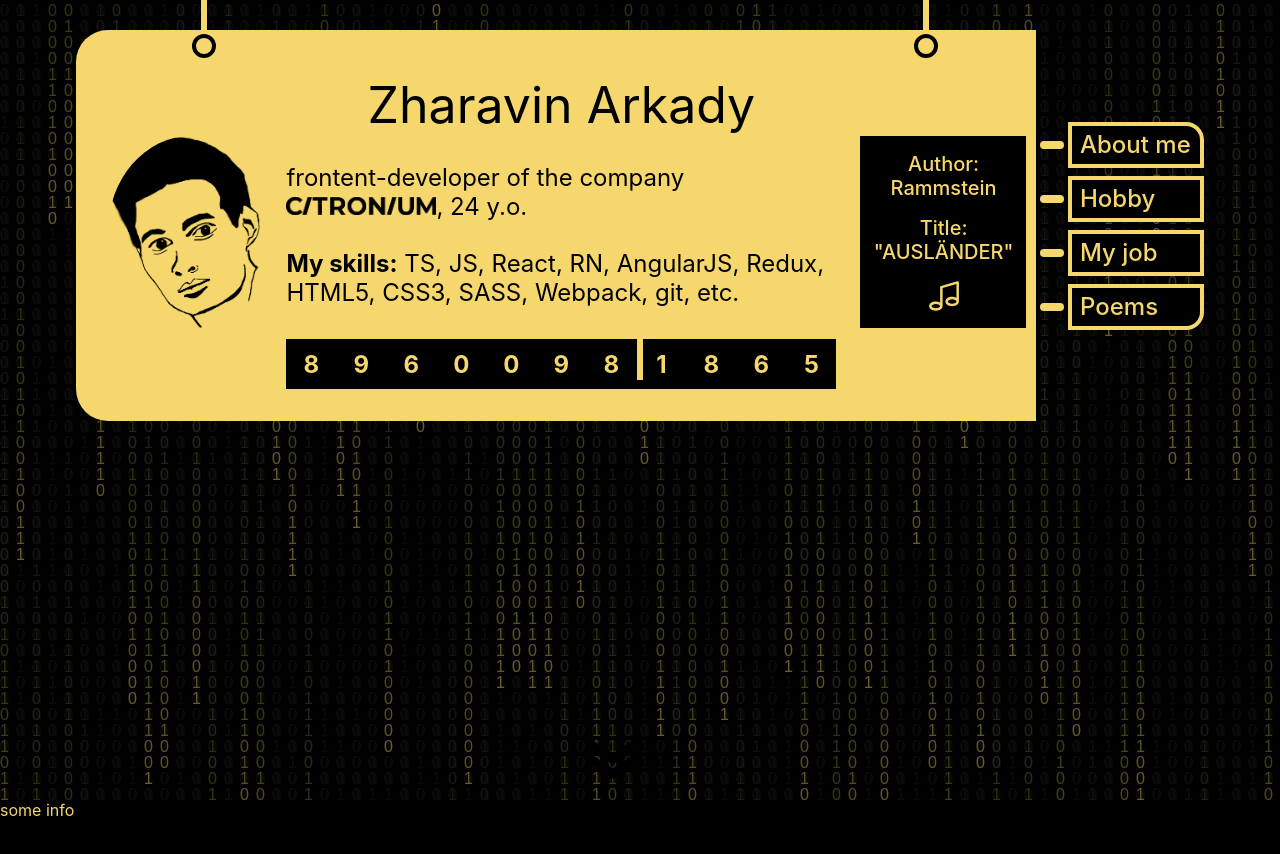
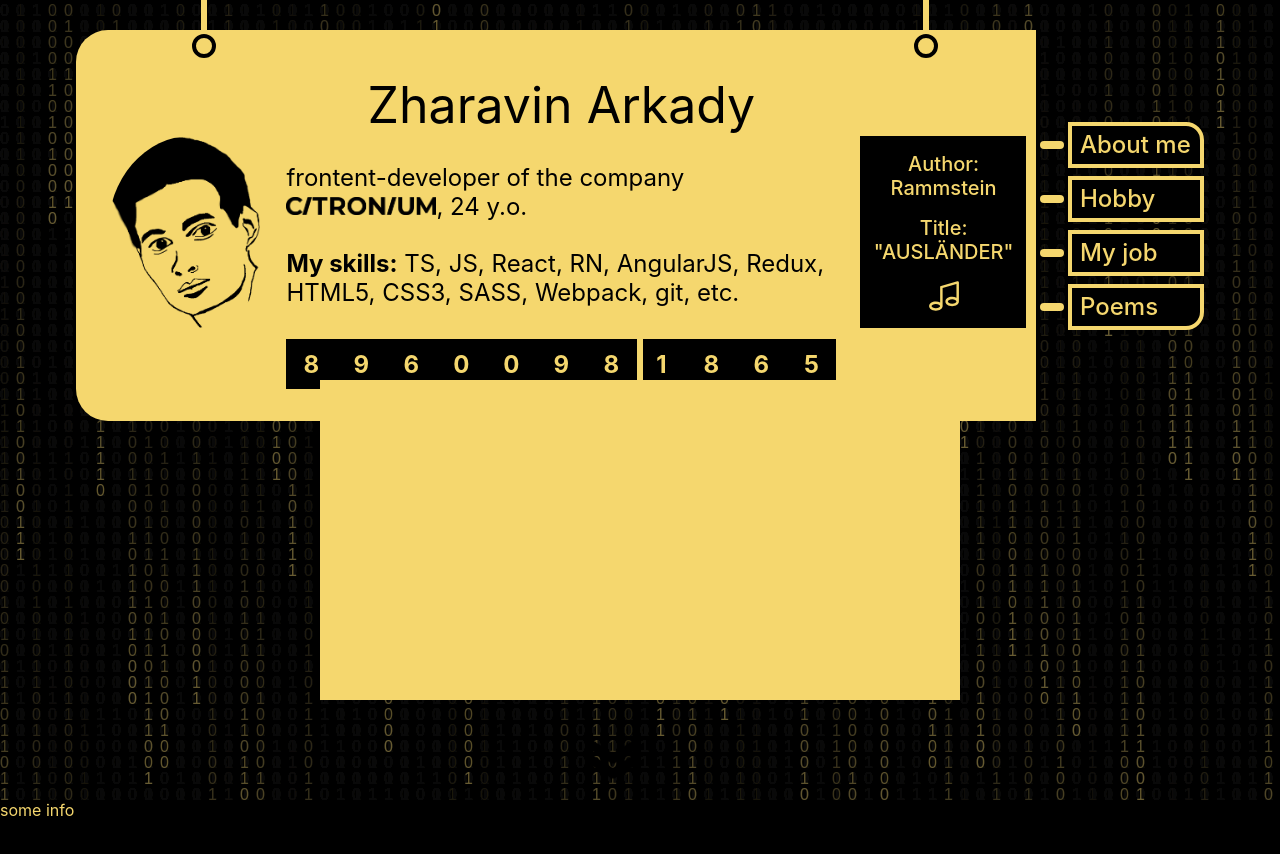
Before and after one commit to Zhark10/AboutMe, a React (Create React App) app: page / in a window 1280 px wide. Shown: the top 854 px of the page. Built offline with nearby package versions, Linux system fonts and the light colour scheme.

Commit message:
added my custom box

```diff
--- /dev/null
+++ b/src/components/elements/main/custom-box/custom-box.css
@@ -0,0 +1,13 @@
+.my-custom-box {
+    width: 50vw;
+    display: flex;
+    flex-direction: column;
+    align-items: center;
+}
+
+.custom-box {
+    background-color: rgba(245, 215, 110, 1);
+    height: 40vh;
+    width: inherit;
+    z-index: 4;
+}
--- /dev/null
+++ b/src/components/elements/main/custom-box/custom-box.tsx
@@ -0,0 +1,14 @@
+import React from 'react';
+import './custom-box.css';
+import Cable from '../../../shared/cable';
+
+const CustomBox = () => (
+    <div className="my-custom-box">
+        <Cable length={60} />
+        <div className="custom-box" >
+
+        </div>
+    </div>
+);
+
+export default CustomBox;
--- a/src/pages/AboutMePage/content/Main/Main.css
+++ b/src/pages/AboutMePage/content/Main/Main.css
@@ -5,11 +5,6 @@
     justify-content: center;
 }
 
-.my-custom-box {
-    width: 80vw;
-    display: flex;
-    justify-content: center;
-}
 
 .moto {
     background-image: url('../../../../images/moto.png');
--- a/src/pages/AboutMePage/content/Main/Main.tsx
+++ b/src/pages/AboutMePage/content/Main/Main.tsx
@@ -1,16 +1,12 @@
 import React from 'react';
 import './Main.css';
 import { handleScroll } from '../../../../utils/scroll';
-import Cable from '../../../../components/shared/cable';
-
+import CustomBox from '../../../../components/elements/main/custom-box/custom-box';
 
 const Main: React.FC = () => {
     return (
         <div className="first-content">
-            <div className="my-custom-box">
-                <Cable length={60} />
-                {/* <CustomBox /> */}
-            </div>
+            <CustomBox />
             <div className="scroll-down" onClick={handleScroll} data-target-id="target2"></div>
         </div>
     );
```
